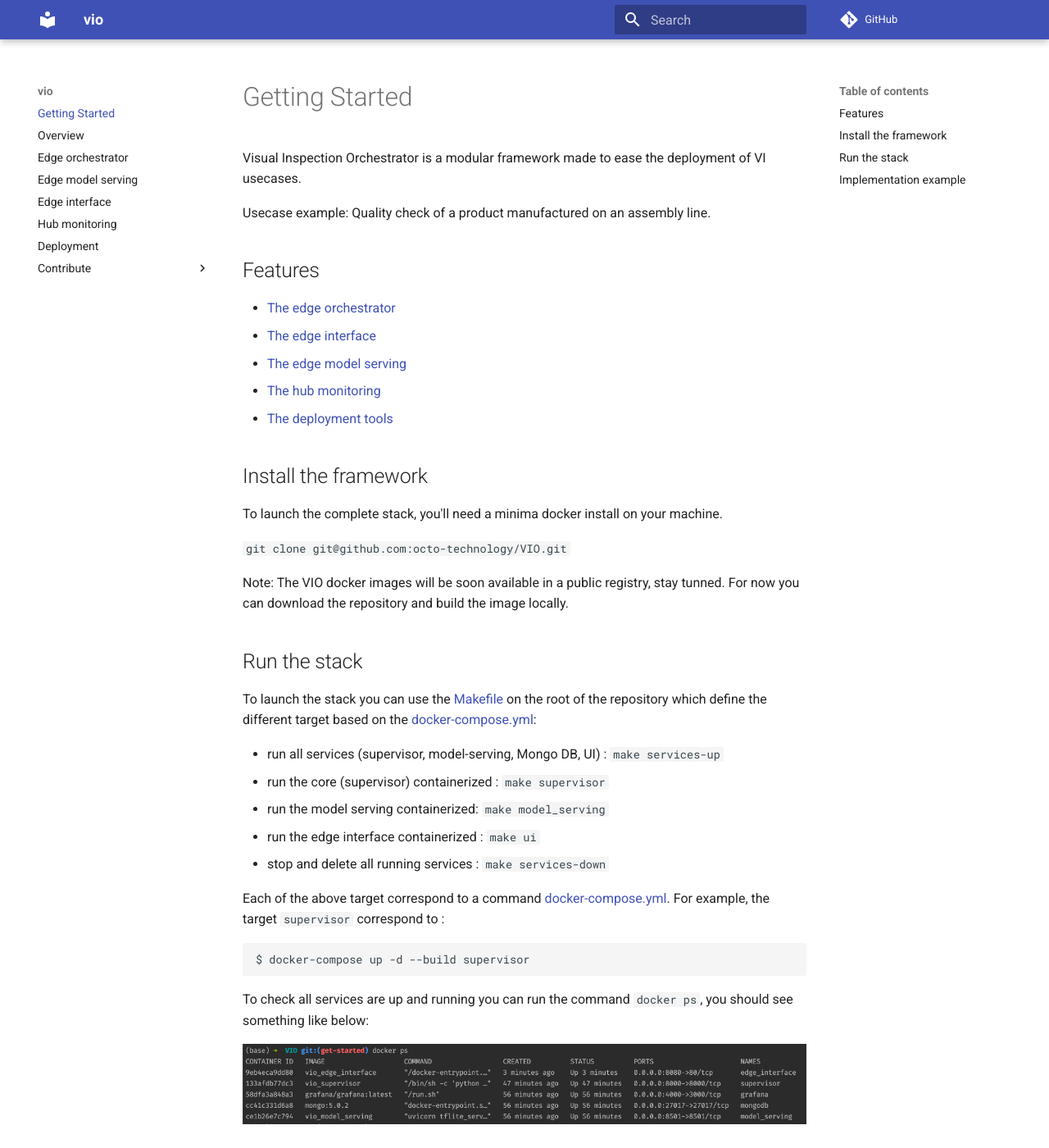
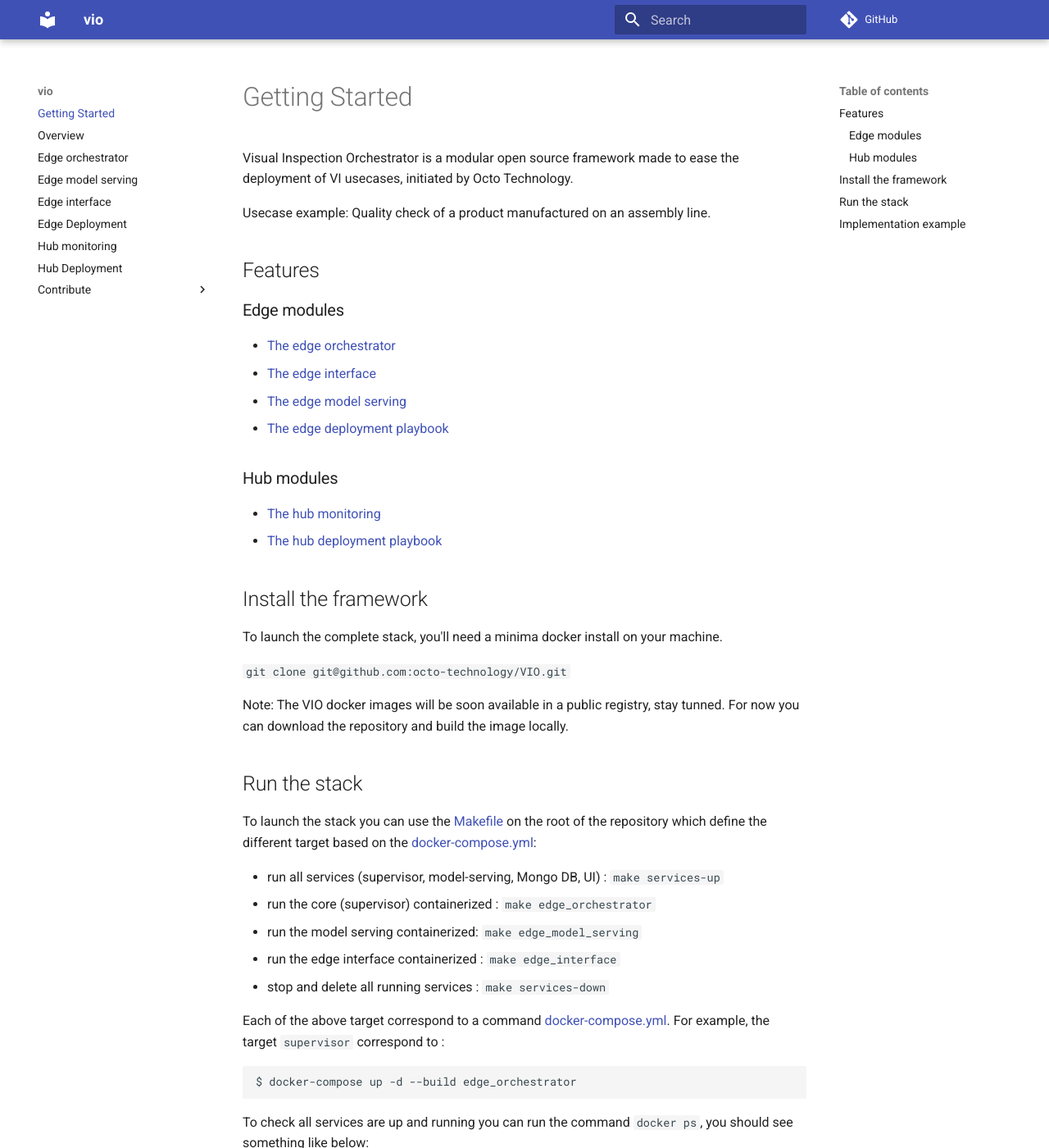
Before and after one commit to octo-technology/VIO, an MkDocs documentation site: the page built from docs/index.md, in a window 1280 px wide and 1400 px high. Shown: the whole window at 82% size. Built offline with MkDocs 1.6.1 and Material for MkDocs 9.7.7, drawn with Linux system fonts in a browser that asks for light colours; comment, search, counter and statistics services are not loaded; some of the changed text lies outside the part shown.

````diff
--- a/docs/index.md
+++ b/docs/index.md
@@ -1,18 +1,21 @@
 # Getting Started
 
-Visual Inspection Orchestrator is a modular framework made to ease the deployment of VI usecases.
+Visual Inspection Orchestrator is a modular open source framework made to ease the deployment of VI usecases, initiated by Octo Technology.
 
 Usecase example: Quality check of a product manufactured on an assembly line.
 
 
 ## Features
 
+### Edge modules
 - [The edge orchestrator](supervisor.md)
 - [The edge interface](edge_interface.md)
 - [The edge model serving](model_serving.md)
+- [The edge deployment playbook](edge_deployment.md)
+
+### Hub modules
 - [The hub monitoring](monitoring.md)
-- [The deployment tools](deployment.md)
-
+- [The hub deployment playbook](hub_deployment.md)
 
 ## Install the framework
 
@@ -27,15 +30,15 @@ Note: The VIO docker images will be soon available in a public registry, stay tu
 To launch the stack you can use the [Makefile](https://github.com/octo-technology/VIO/blob/main/Makefile) on the root of the repository which define the different target based on the [docker-compose.yml](https://github.com/octo-technology/VIO/blob/main/docker-compose.yml):
 
 - run all services (supervisor, model-serving, Mongo DB, UI) : `make services-up`
-- run the core (supervisor) containerized : `make supervisor`
-- run the model serving containerized: `make model_serving`
-- run the edge interface containerized : `make ui`
+- run the core (supervisor) containerized : `make edge_orchestrator`
+- run the model serving containerized: `make edge_model_serving`
+- run the edge interface containerized : `make edge_interface`
 - stop and delete all running services : `make services-down`
 
 Each of the above target correspond to a command [docker-compose.yml](https://github.com/octo-technology/VIO/blob/main/docker-compose.yml). For example, the target `supervisor` correspond to :
 
 ```shell
-$ docker-compose up -d --build supervisor
+$ docker-compose up -d --build edge_orchestrator
 ```
 
 To check all services are up and running you can run the command `docker ps`, you should see something like below:
@@ -44,9 +47,9 @@ To check all services are up and running you can run the command `docker ps`, yo
 
 Once all services are up and running you can access:
 
-- the swagger of the core API (OrchestratoAPI): [http://localhost:8000/docs](http://localhost:8000/docs)
-- the swagger of the model serving: [http://localhost:8501/docs](http://localhost:8501/docs)
-- the monitoring grafana: [http://localhost:4000/login](http://localhost:4000/login)
+- the swagger of the edge orchestrator API (OrchestratoAPI): [http://localhost:8000/docs](http://localhost:8000/docs)
+- the swagger of the edge model serving: [http://localhost:8501/docs](http://localhost:8501/docs)
+- the hub monitoring: [http://localhost:4000/login](http://localhost:4000/login)
 - the edge interface: [http://localhost:8080](http://localhost:8080)
 
 From the edge interface you can load a configuration and run the trigger button that will trigger the Core API and launch the following actions:
--- a/mkdocs.yaml
+++ b/mkdocs.yaml
@@ -9,10 +9,11 @@ nav:
     - Edge orchestrator: supervisor.md
     - Edge model serving: model_serving.md
     - Edge interface: edge_interface.md
+    - Edge Deployment: edge_deployment.md
     - Hub monitoring: monitoring.md
-    - Deployment: deployment.md
+    - Hub Deployment: hub_deployment.md
     - Contribute:
-      - Contribute: CONTRIBUTING.md
+      - Contributing: CONTRIBUTING.md
       - Organization: ORGANIZATION.md
       - CI-CD: CICD.md
       - Documentation: documentation.md
````
Also changed, not shown: README.md (+14 -4 lines), docs/CONTRIBUTING.md (+6 -6 lines), docs/documentation.md (+10 -3 lines), docs/edge_deployment.md (renamed from docs/deployment.md, +3 -102 lines), docs/hub_deployment.md (added, +99 -0 lines), docs/overview.md (+8 -4 lines).
